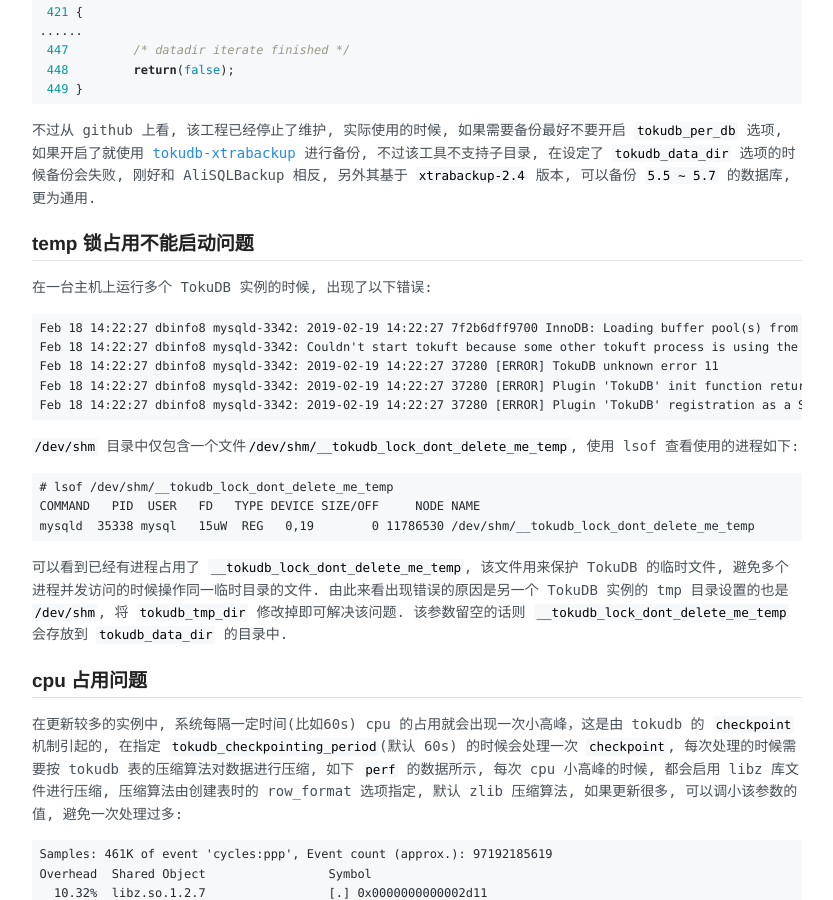
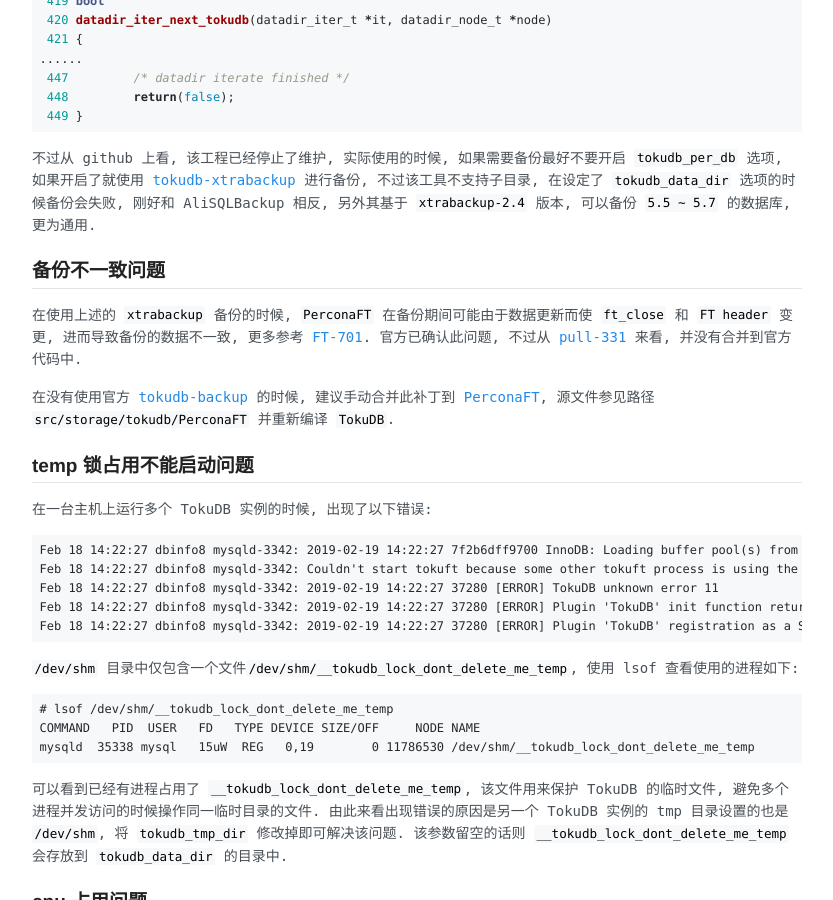
Before and after one commit to arstercz/arstercz.github.io, a Jekyll site: the page built from _posts/2019-02-19-tokudb-%e4%bd%bf%e7%94%a8%e9%97%ae%e9%a2%98%e6%b1%87%e6%80%bb.md, in a window 1280 px wide and 900 px high, scrolled down 2894 px. Shown: the whole window, without its empty margins (223-1056 px from the left). Built offline with Jekyll 4.4.1, drawn with Linux system fonts in a browser that asks for light colours; comment, search, counter and statistics services are not loaded.

Commit message:
add tokudb backup note

```diff
--- a/_posts/2019-02-19-tokudb-%e4%bd%bf%e7%94%a8%e9%97%ae%e9%a2%98%e6%b1%87%e6%80%bb.md
+++ b/_posts/2019-02-19-tokudb-%e4%bd%bf%e7%94%a8%e9%97%ae%e9%a2%98%e6%b1%87%e6%80%bb.md
@@ -23,6 +23,7 @@
 * [转换 InnoDB 大表到 TokuDB 崩溃问题](#转换-InnoDB-大表到-TokuDB-崩溃问题)
 * [修改 tokudb_data_dir 参数出现不能找到文件错误](#修改-tokudb_data_dir-参数出现不能找到文件错误)
 * [tokudb 备份问题](#tokudb-备份问题)
+* [备份不一致问题](#备份不一致问题)
 * [temp 锁占用不能启动问题](#temp-锁占用不能启动问题)
 * [cpu 占用问题](#cpu-占用问题)
 * [data_free 过大问题](#data_free-过大问题)
@@ -154,6 +155,12 @@
 
 不过从 github 上看, 该工程已经停止了维护, 实际使用的时候, 如果需要备份最好不要开启 `tokudb_per_db` 选项, 如果开启了就使用 [tokudb-xtrabackup](https://github.com/xelabs/tokudb-xtrabackup) 进行备份, 不过该工具不支持子目录, 在设定了 `tokudb_data_dir` 选项的时候备份会失败, 刚好和 AliSQLBackup 相反, 另外其基于 `xtrabackup-2.4` 版本, 可以备份 `5.5 ~ 5.7` 的数据库, 更为通用.
 
+## 备份不一致问题
+
+在使用上述的 `xtrabackup` 备份的时候, `PerconaFT` 在备份期间可能由于数据更新而使 `ft_close` 和 `FT header` 变更, 进而导致备份的数据不一致, 更多参考 [FT-701](https://github.com/xelabs/ft-index/commit/da66f74eed3b4db1233b5e4372a292c432a088fe). 官方已确认此问题, 不过从 [pull-331](https://github.com/percona/PerconaFT/pull/331) 来看, 并没有合并到官方代码中.
+
+在没有使用官方 [tokudb-backup](https://www.percona.com/doc/percona-server/LATEST/tokudb/toku_backup.html) 的时候, 建议手动合并此补丁到 [PerconaFT](https://github.com/percona/PerconaFT), 源文件参见路径 `src/storage/tokudb/PerconaFT` 并重新编译 `TokuDB`.
+
 ## temp 锁占用不能启动问题
 
 在一台主机上运行多个 TokuDB 实例的时候, 出现了以下错误:
```
